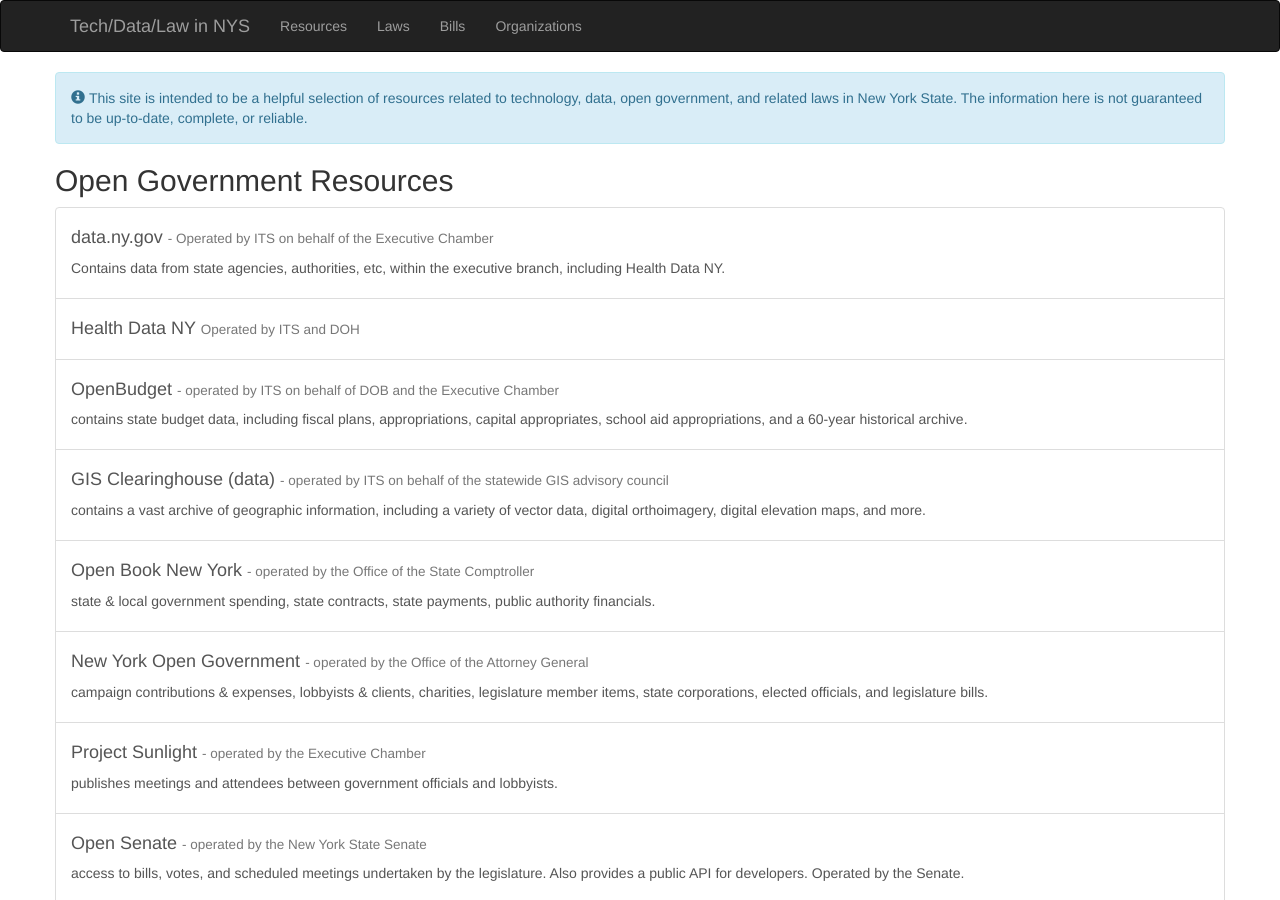
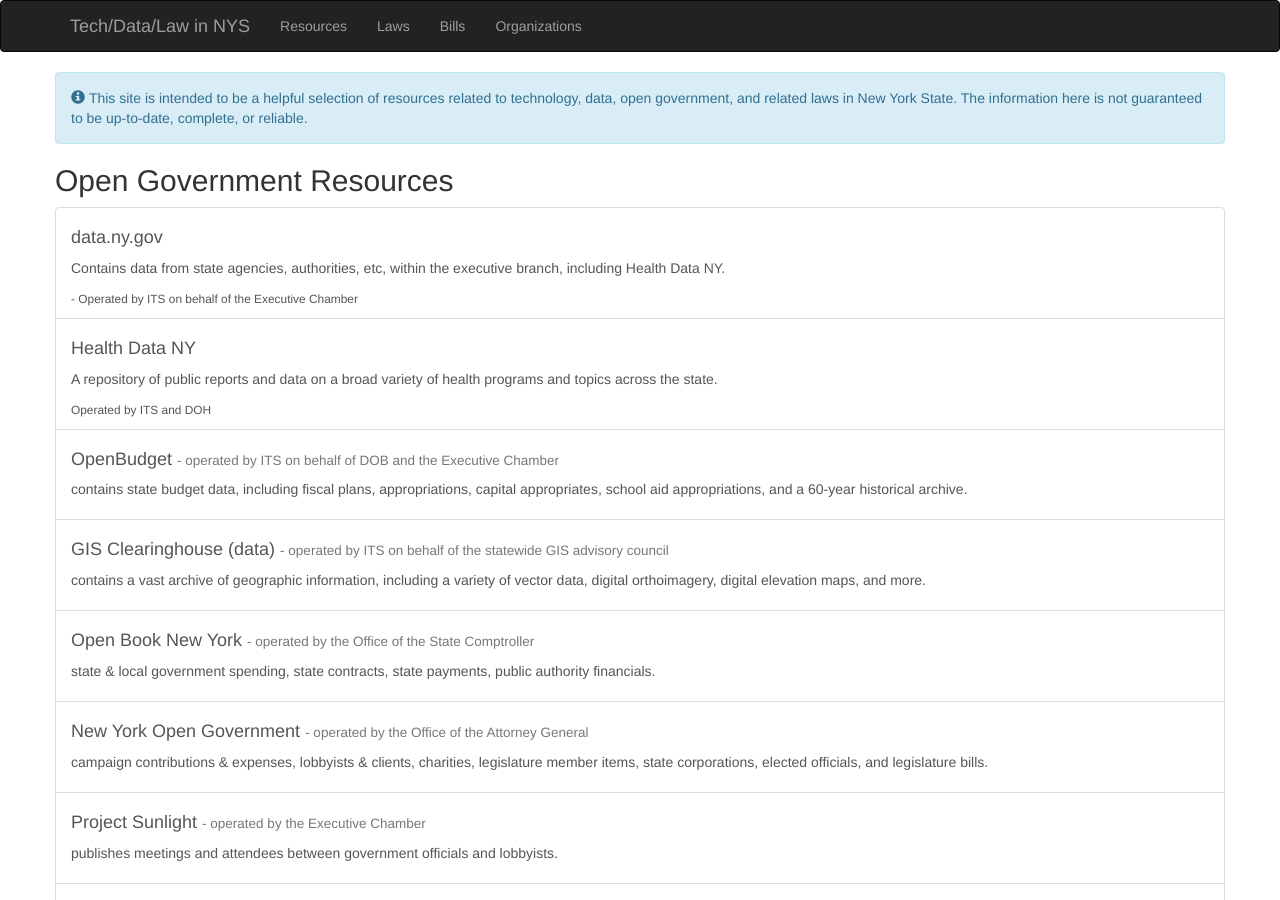
Before and after one commit to technickle/open-data-resources, a Jekyll site: the page built from resources/index.md, in a window 1280 px wide and 900 px high. Built offline with Jekyll 4.4.1, drawn with Linux system fonts in a browser that asks for light colours; nearby versions of some CDN libraries.

Commit message:
Update index.md

```diff
--- a/resources/index.md
+++ b/resources/index.md
@@ -7,12 +7,14 @@ layout: default
 
 <div class="list-group">
   <a class="list-group-item" href="https://data.ny.gov">
-    <h4>data.ny.gov <small>- Operated by ITS on behalf of the Executive Chamber</small></h4>
+    <h4>data.ny.gov</h4>
     <p>Contains data from state agencies, authorities, etc, within the executive branch, including Health Data NY.</p>
+    <small>- Operated by ITS on behalf of the Executive Chamber</small>
   </a>
   <a class="list-group-item" href="https://health.data.ny.gov">
-    <h4>Health Data NY <small>Operated by ITS and DOH</small></h4>
-    <p></p>
+    <h4>Health Data NY</h4>
+    <p>A repository of public reports and data on a broad variety of health programs and topics across the state.</p>
+    <small>Operated by ITS and DOH</small>
   </a>
   <a class="list-group-item" href="http://openbudget.ny.gov">
     <h4>OpenBudget <small>- operated by ITS on behalf of DOB and the Executive Chamber</small></h4>
```
